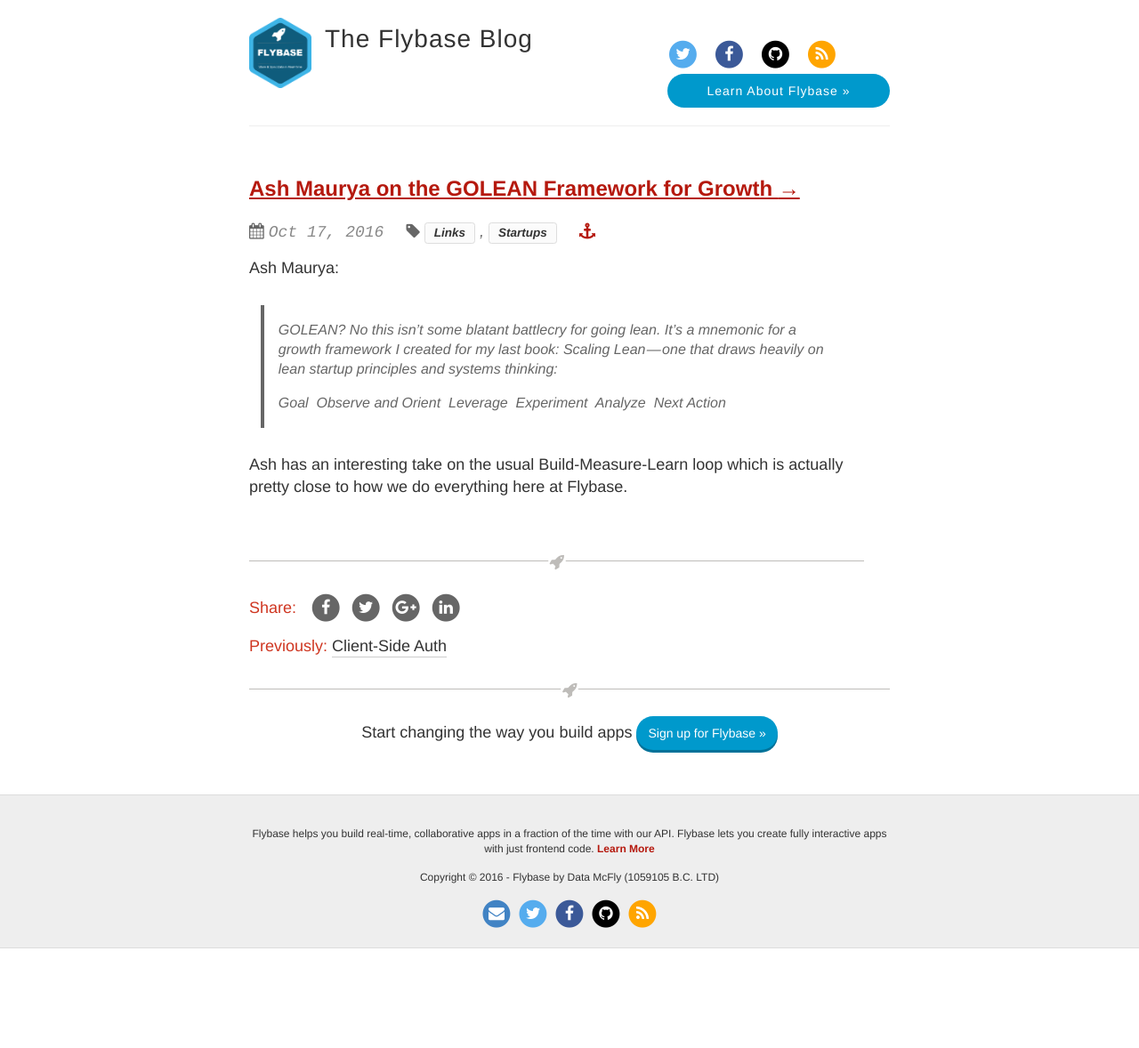
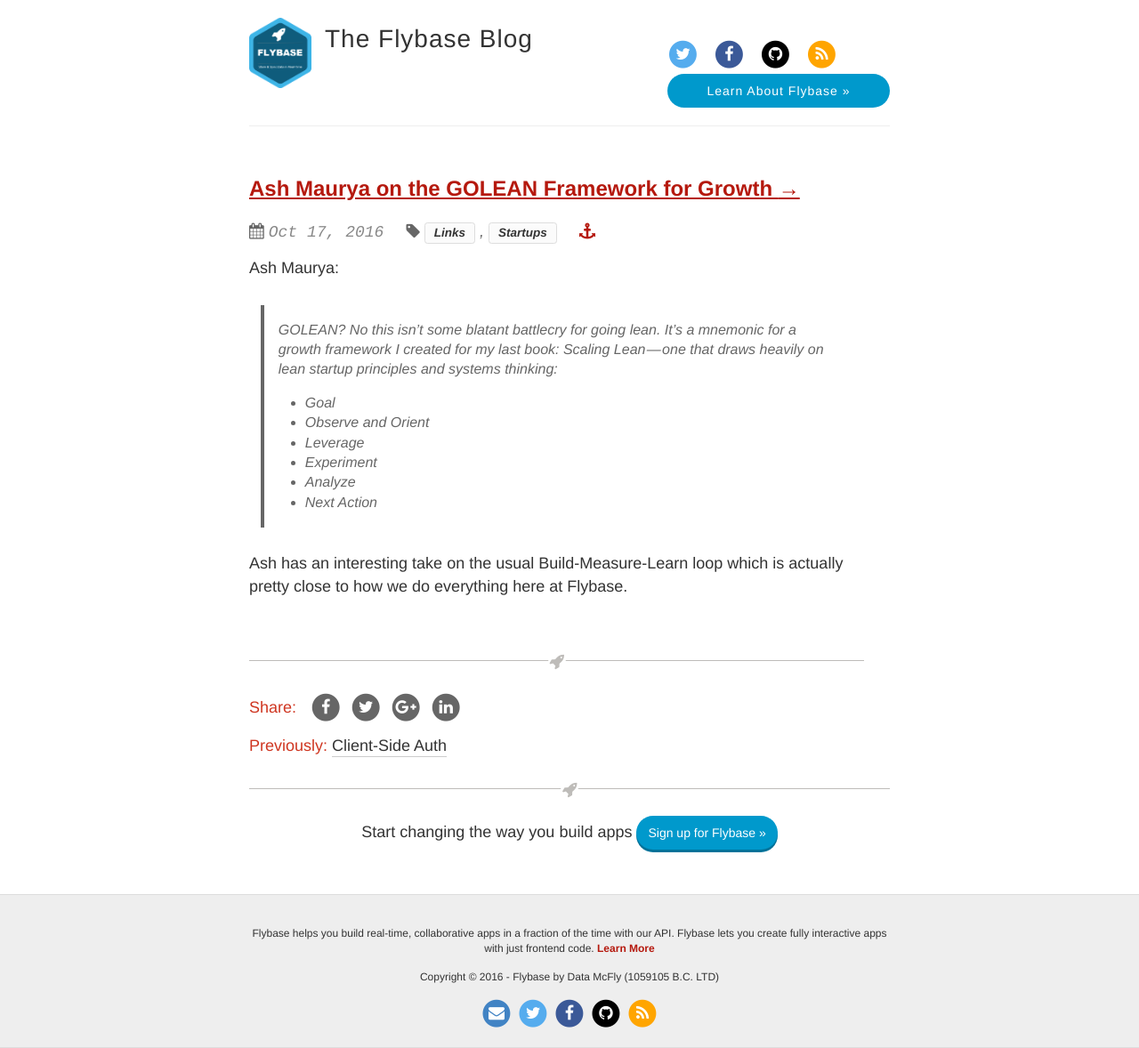
Before and after one commit to flybaseio/flybaseio.github.io, a Jekyll site: the page built from _posts/2016-10-17-the-golean-framework-for-growth.md, in a window 1280 px wide. Shown: the whole page at 89% size. Built offline with Jekyll 4.4.1, drawn with Linux system fonts in a browser that asks for light colours; nearby versions of some CDN libraries; before the commit the page ends 1066 px from its top, so only the background shows below that.

```diff
--- a/_posts/2016-10-17-the-golean-framework-for-growth.md
+++ b/_posts/2016-10-17-the-golean-framework-for-growth.md
@@ -15,11 +15,11 @@ Ash Maurya:
 
 > GOLEAN? No this isn’t some blatant battlecry for going lean. It’s a mnemonic for a growth framework I created for my last book: Scaling Lean — one that draws heavily on lean startup principles and systems thinking:
 >
-> Goal
-> Observe and Orient
-> Leverage
-> Experiment
-> Analyze
-> Next Action
+> - Goal
+> - Observe and Orient
+> - Leverage
+> - Experiment
+> - Analyze
+> - Next Action
 
 Ash has an interesting take on the usual Build-Measure-Learn loop which is actually pretty close to how we do everything here at Flybase.
```
